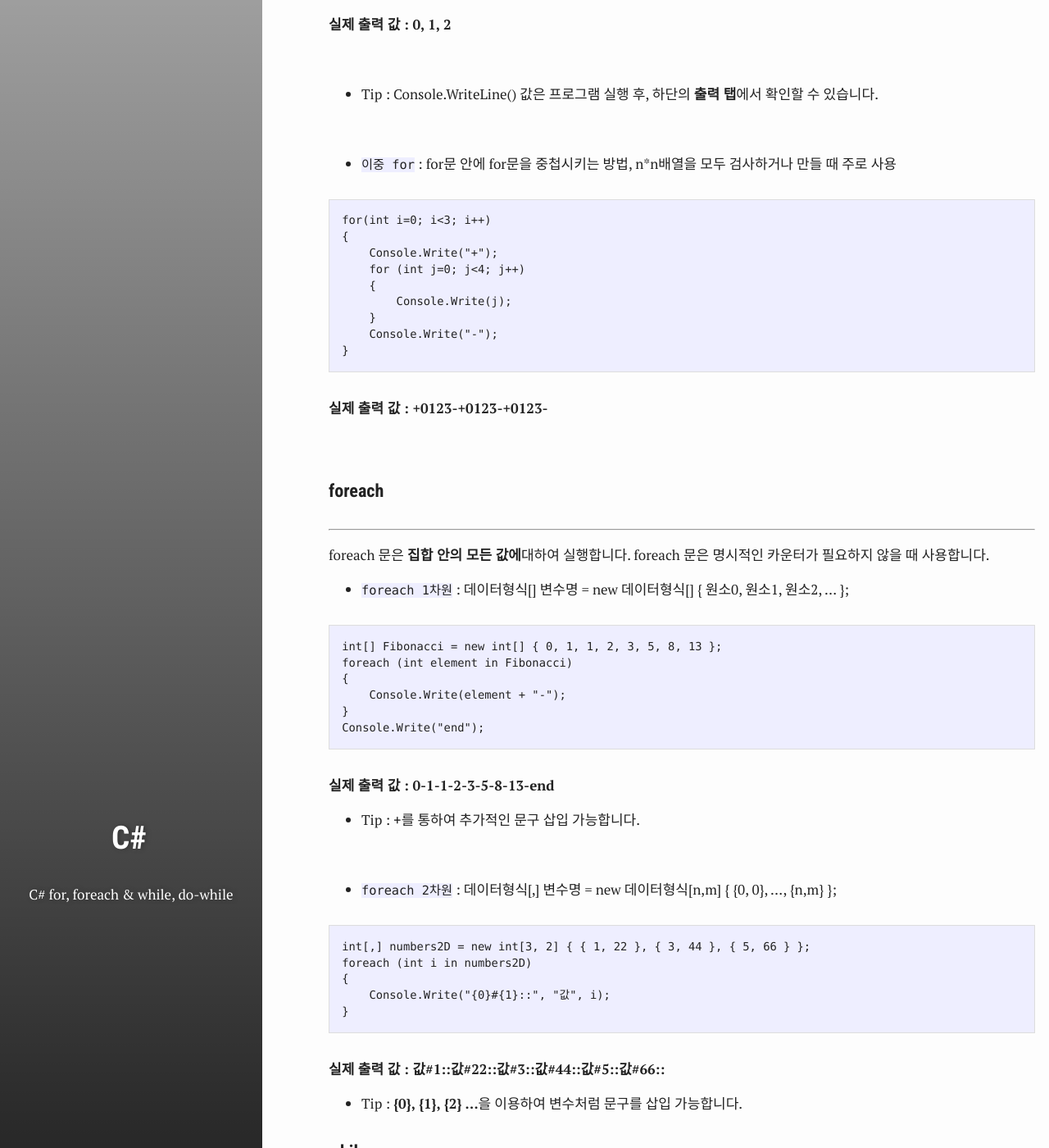
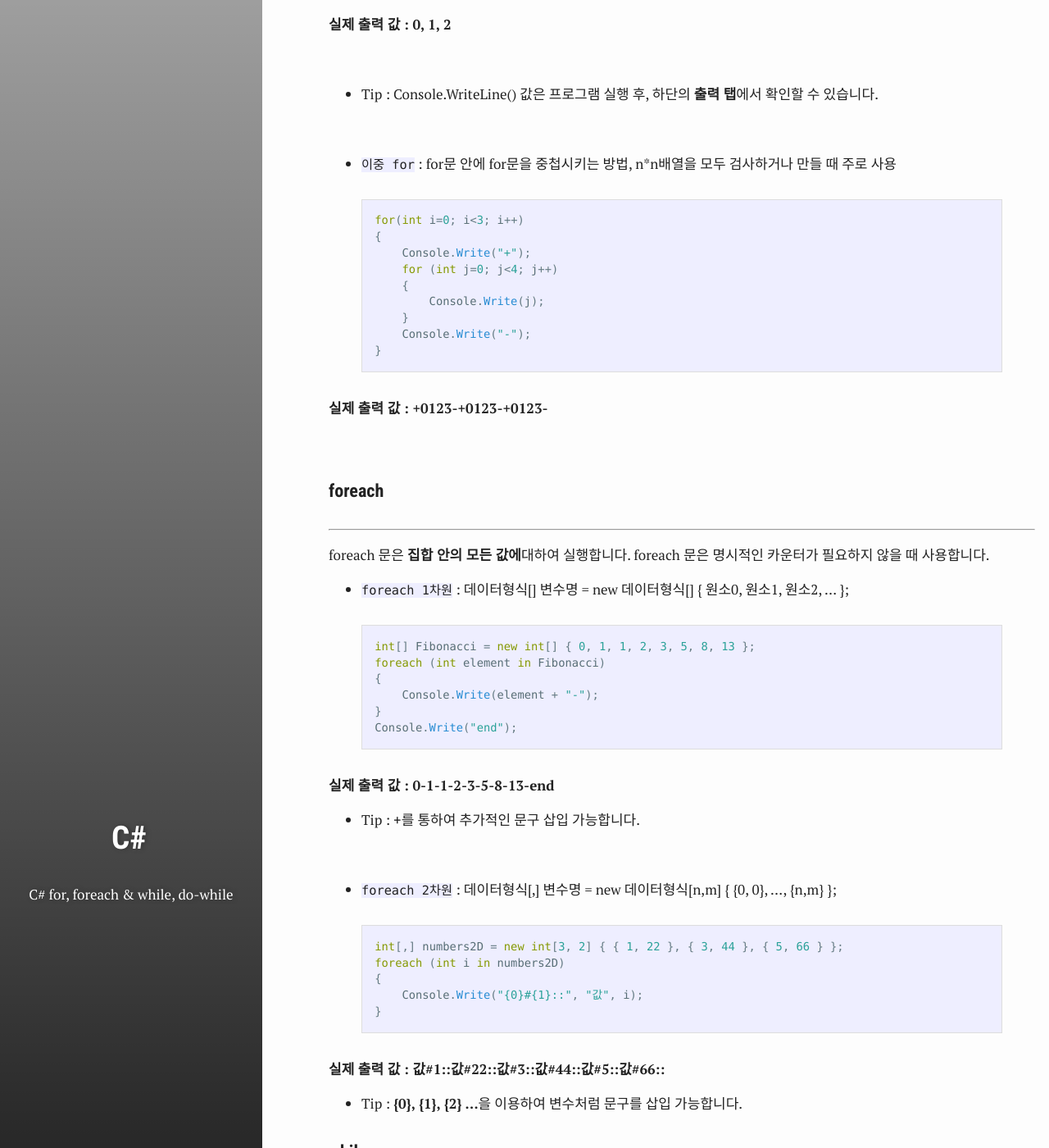
Before and after one commit to test076923/076923.github.io, a Jekyll site: the page built from _posts/2017-09-02-C#-11.md, in a window 1280 px wide and 1400 px high, scrolled down 1346 px. Shown: the whole window at 82% size. Built offline with Jekyll 4.4.1, drawn with Linux system fonts in a browser that asks for light colours; comment, search, counter and statistics services are not loaded; some of the changed text lies outside the part shown.

Commit message:
Update 2017-09-02-C#-11.md

````diff
--- a/_posts/2017-09-02-C#-11.md
+++ b/_posts/2017-09-02-C#-11.md
@@ -25,12 +25,12 @@ for 문은 **초기식**에 따라 **조건식을 판단**하여 실행하고 **
 
 * `for` : for(초기식; 조건식; 변환식)
 
-```c#:
+{% highlight c# %}
 for(int i=0; i<3; i++)
 {
     Console.WriteLine(i);
 }
-```
+{% endhighlight %}
 
 **실제 출력 값 : 0, 1, 2**
 
@@ -42,7 +42,7 @@ for(int i=0; i<3; i++)
 
 * `이중 for` : for문 안에 for문을 중첩시키는 방법, n\*n배열을 모두 검사하거나 만들 때 주로 사용
 
-```c#:
+{% highlight c# %}
 for(int i=0; i<3; i++)
 {
     Console.Write("+");
@@ -52,7 +52,7 @@ for(int i=0; i<3; i++)
     }
     Console.Write("-");
 }
-```
+{% endhighlight %}
 
 **실제 출력 값 : +0123-+0123-+0123-**
 
@@ -65,14 +65,14 @@ foreach 문은 **집합 안의 모든 값에**대하여 실행합니다. foreach
 
 * `foreach 1차원` : 데이터형식[] 변수명 = new 데이터형식[] { 원소0, 원소1, 원소2, ... };
 
-```c#:
+{% highlight c# %}
 int[] Fibonacci = new int[] { 0, 1, 1, 2, 3, 5, 8, 13 };
 foreach (int element in Fibonacci)
 {
     Console.Write(element + "-");
 }
 Console.Write("end");
-```
+{% endhighlight %}
 
 **실제 출력 값 : 0-1-1-2-3-5-8-13-end**<br>
 
@@ -82,13 +82,13 @@ Console.Write("end");
 
 * `foreach 2차원` : 데이터형식[,] 변수명 = new 데이터형식[n,m] { {0, 0}, ..., {n,m} };
 
-```c#:
+{% highlight c# %}
 int[,] numbers2D = new int[3, 2] { { 1, 22 }, { 3, 44 }, { 5, 66 } };
 foreach (int i in numbers2D)
 {
     Console.Write("{0}#{1}::", "값", i);
 }
-```
+{% endhighlight %}
 
 **실제 출력 값 : 값#1::값#22::값#3::값#44::값#5::값#66::**<br>
 
@@ -101,14 +101,14 @@ while 문은 **조건식을 검사**하여 참, 거짓을 판단하고 **실행
 
 * `while` :  while(조건식){...} 또는 while(Boolean){...}
 
-```c#:
+{% highlight c# %}
 int i = 0;
 while (i<10)
 {
     i++;
 }
 Console.Write(i);
-```
+{% endhighlight %}
 
 **실제 출력 값 : 10**<br>
 
@@ -121,7 +121,7 @@ do-while문은 **조건식을 마지막에 검사**하여 참, 거짓 유/무와
 
 * `do-while` : do{...} while(Boolean);
 
-```c#:
+{% highlight c# %}
 int i = 0;
 do
 {
@@ -129,7 +129,7 @@ do
 } while (i < 0);
 
 Console.Write(i);
-```
+{% endhighlight %}
 
 **실제 출력 값 : 1**<br>
 
````
